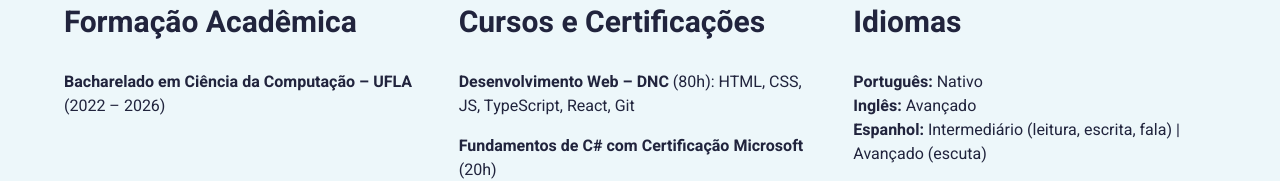
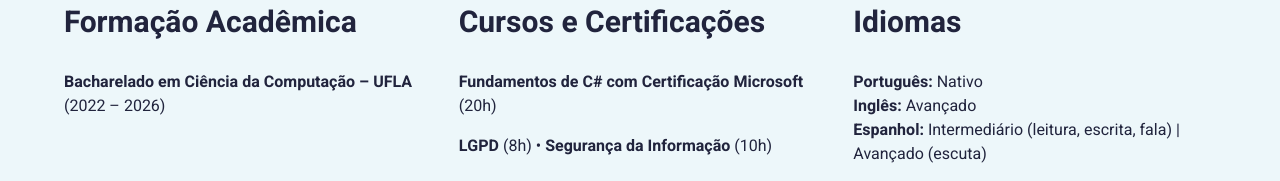
Before and after one commit to JPAzeverde/Portifolio, a React (Vite) app: page /curriculo in a window 1280 px wide. Shown: the part 1368-1549 px from the top of the page. Built offline with nearby package versions, Linux system fonts and the light colour scheme; no server answers.

Commit message:
Corecao do curriculo

```diff
--- a/src/components/CurriculoSection.tsx
+++ b/src/components/CurriculoSection.tsx
@@ -214,9 +214,6 @@ export function CurriculoSection() {
                 <Grid size={{ xs: 12, md: 4 }}>
                     <StyledH3 className="mb-2 border-bottom">Cursos e Certificações</StyledH3>
                     <StyledP className="mb-1">
-                        <strong>Desenvolvimento Web – DNC</strong> (80h): HTML, CSS, JS, TypeScript, React, Git
-                    </StyledP>
-                    <StyledP className="mb-1">
                         <strong>Fundamentos de C# com Certificação Microsoft</strong> (20h)
                     </StyledP>
                     <StyledP className="mb-1">
```
